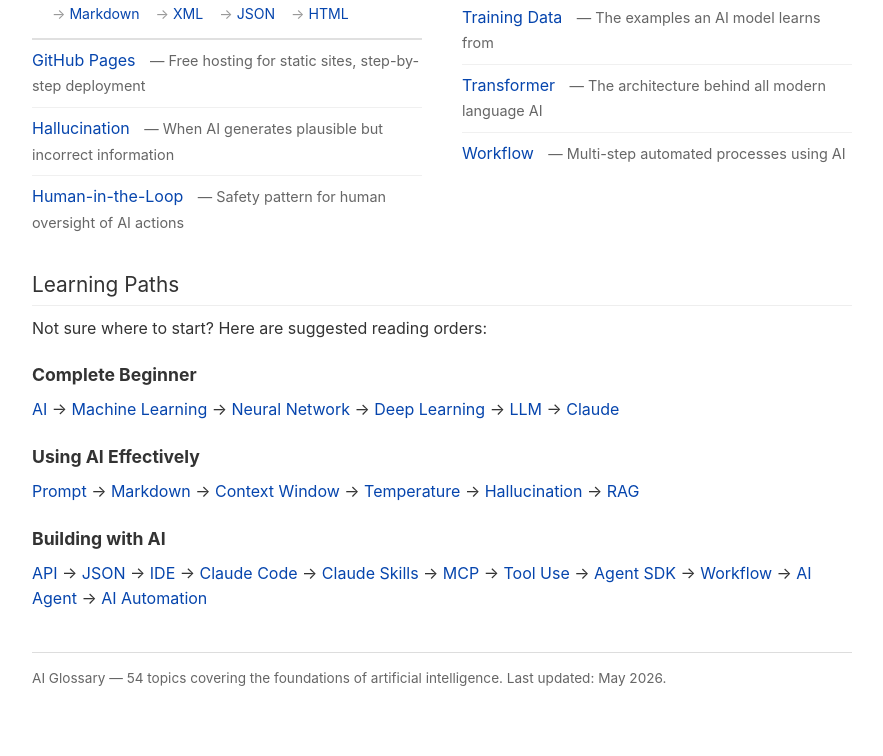
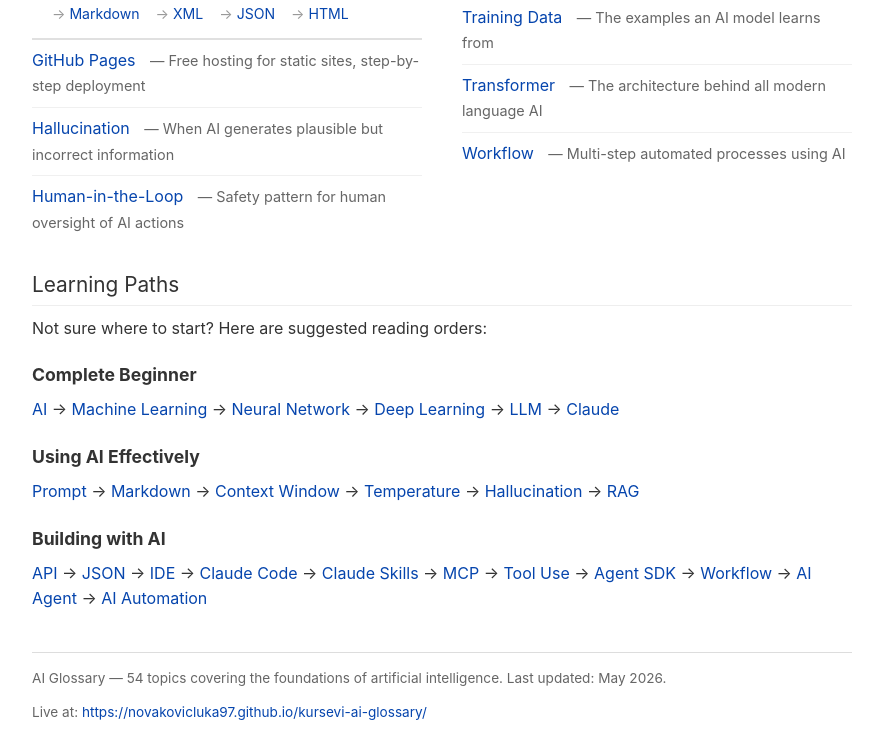
Before and after one commit to novakovicluka97/kursevi-ai-glossary, a plain HTML site: page index.html in a window 1280 px wide. Shown: the part 1504-2260 px from the top of the page, without its empty margins (198-1081 px from the left). Before the commit the page ends 2226 px from the top, so only its background shows below. Drawn offline with Linux system fonts and the light colour scheme.

Commit message:
Update footer in index.html to include live link for AI Glossary

```diff
--- a/index.html
+++ b/index.html
@@ -243,6 +243,7 @@
 
     <footer style="margin-top:40px; padding-top:15px; border-top:1px solid #ddd; font-size:0.85em; color:#666;">
         <p>AI Glossary — 54 topics covering the foundations of artificial intelligence. Last updated: May 2026.</p>
+        <p>Live at: <a href="https://novakovicluka97.github.io/kursevi-ai-glossary/">https://novakovicluka97.github.io/kursevi-ai-glossary/</a></p>
     </footer>
 </body>
 </html>
```
